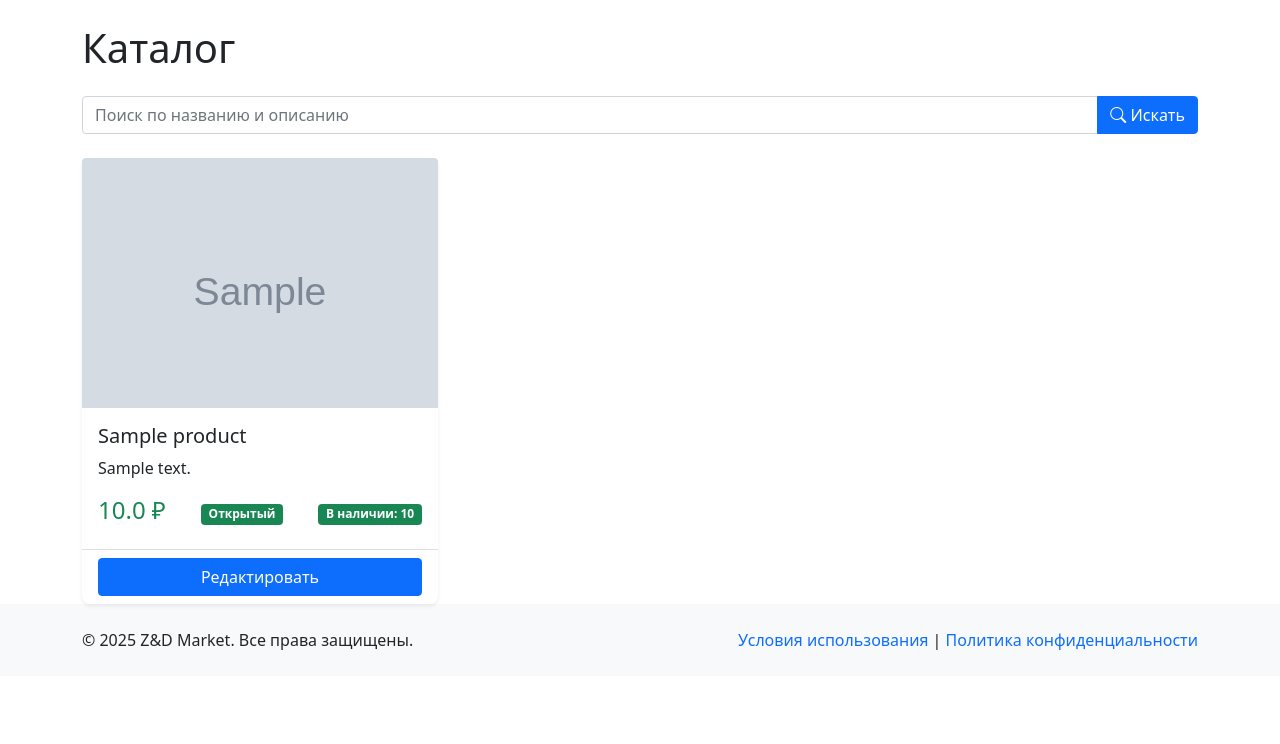
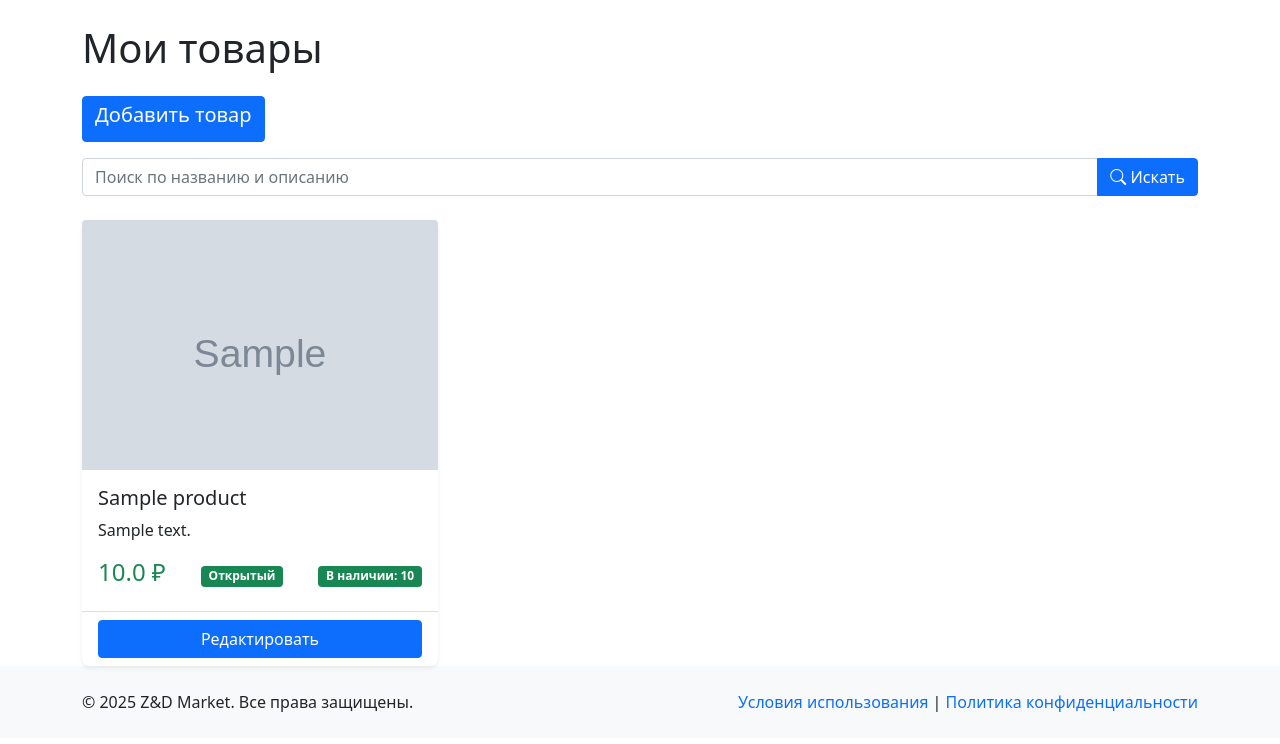
Before and after one commit to Dr4mchik/shop_yandex_project, a Flask app: page /user/products in a window 1280 px wide. Shown: the part 56-800 px from the top of the page. Run offline with Flask 3, Linux system fonts and the light colour scheme; a user stored in the database is signed in; tables that the repository leaves empty hold one stand-in row (values such as "Sample post"); grey boxes marked "Sample" are stand-in pictures; parts of the project's set-up code (start-up, migrations or seed data) failed here and were passed over.

Commit message:
fix закрытый продук видно пользовотелю который его добавил, добавленна кнопка добавить товар

```diff
--- a/main.py
+++ b/main.py
@@ -115,7 +115,7 @@ def register():
         db_sess.commit()
 
         # перенаправляем пользователя на главную страницу
-        flash('Пользователь успешно создан! Можете авторизоваться.', 'access')
+        flash('Пользователь успешно создан! Можете авторизоваться.', 'success')
 
         return redirect('/')
     return render_template('register.html', title='Регистрация', form=form)
@@ -142,14 +142,14 @@ def user_products():
     db_sess = db_session.create_session()
     search = request.args.get('search', '')
     # выбираем товары которые октрыты
-    query = db_sess.query(Product).filter(and_(Product.open == True, Product.user_id == current_user.id))
+    query = db_sess.query(Product).filter(Product.user_id == current_user.id)
     if search:
         # если пользователь что-то ищёт, будем искать совпадение в названии товара
         products = query.filter(Product.name.ilike(f'%{search}%')).all()
     else:
         products = query.all()
     return render_template('show_products.html', products=products, button_name='Редактировать',
-                           link_button='edit_product')
+                           link_button='edit_product', edit=1)
 
 
 @app.route('/user/products/add', methods=['POST', "GET"])
--- a/templates/show_products.html
+++ b/templates/show_products.html
@@ -1,8 +1,10 @@
 {% extends "base.html" %}
 
 {% block content %}
-<h1 class="mb-4">Каталог</h1>
-
+<h1 class="mb-4">{% if edit %}Мои товары{% else %}Каталог{% endif %}</h1>
+{%if edit %}
+<a href="{{ url_for('add_product') }}" class="btn btn-primary mb-3"><h5>Добавить товар</h5></a>
+{% endif %}
 <!-- Форма поиска -->
 <form method="GET" action="" class="mb-4">
     <div class="input-group">
```
